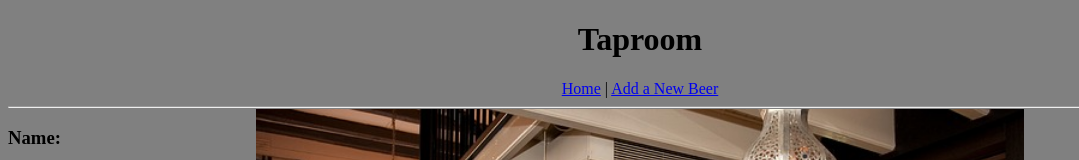
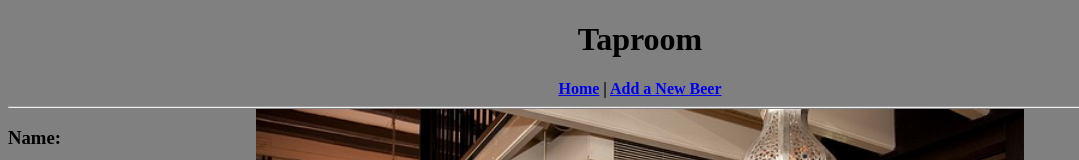
Before and after one commit to jmcnamara44/taproom-react, a React app: page /#/ in a window 1280 px wide. Shown: the top 160 px of the page, without its empty margins (0-1079 px from the left). Built offline with nearby package versions, Linux system fonts and the light colour scheme.

Commit message:
update the css styling in header.jsx to be a css object rather than being a css module.

```diff
--- a/src/components/Header.jsx
+++ b/src/components/Header.jsx
@@ -2,13 +2,13 @@ import React from 'react';
 import { Link } from 'react-router-dom';
 
 function Header(){
+  var headerStyles = {
+    textAlign: 'center',
+    fontWeight: 'bold'
+  };
+
   return (
-    <div>
-      <style jsx>{`
-        div {
-          text-align: center;
-        }
-      `}</style>
+    <div style={headerStyles}>
       <h1>Taproom</h1>
       <Link to="/">Home</Link> | <Link to="/newbeer">Add a New Beer</Link>
     </div>
```
